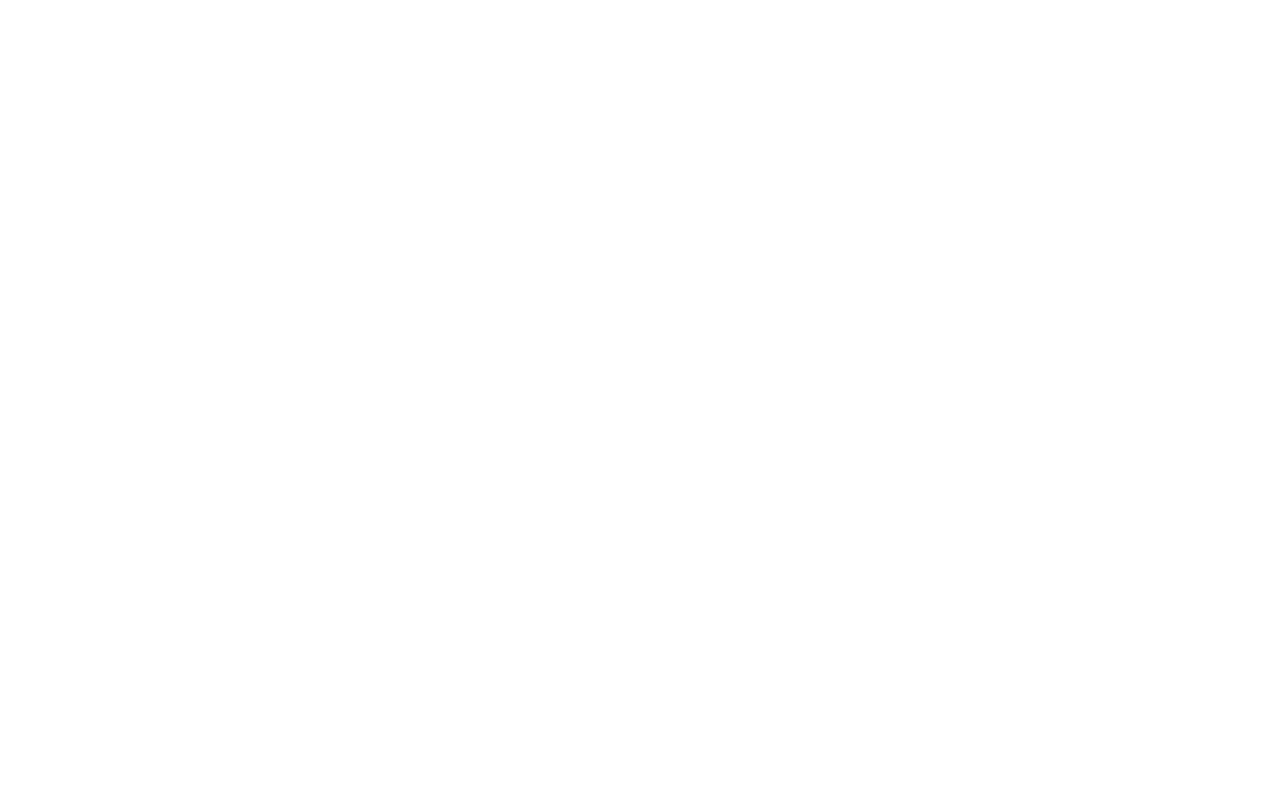
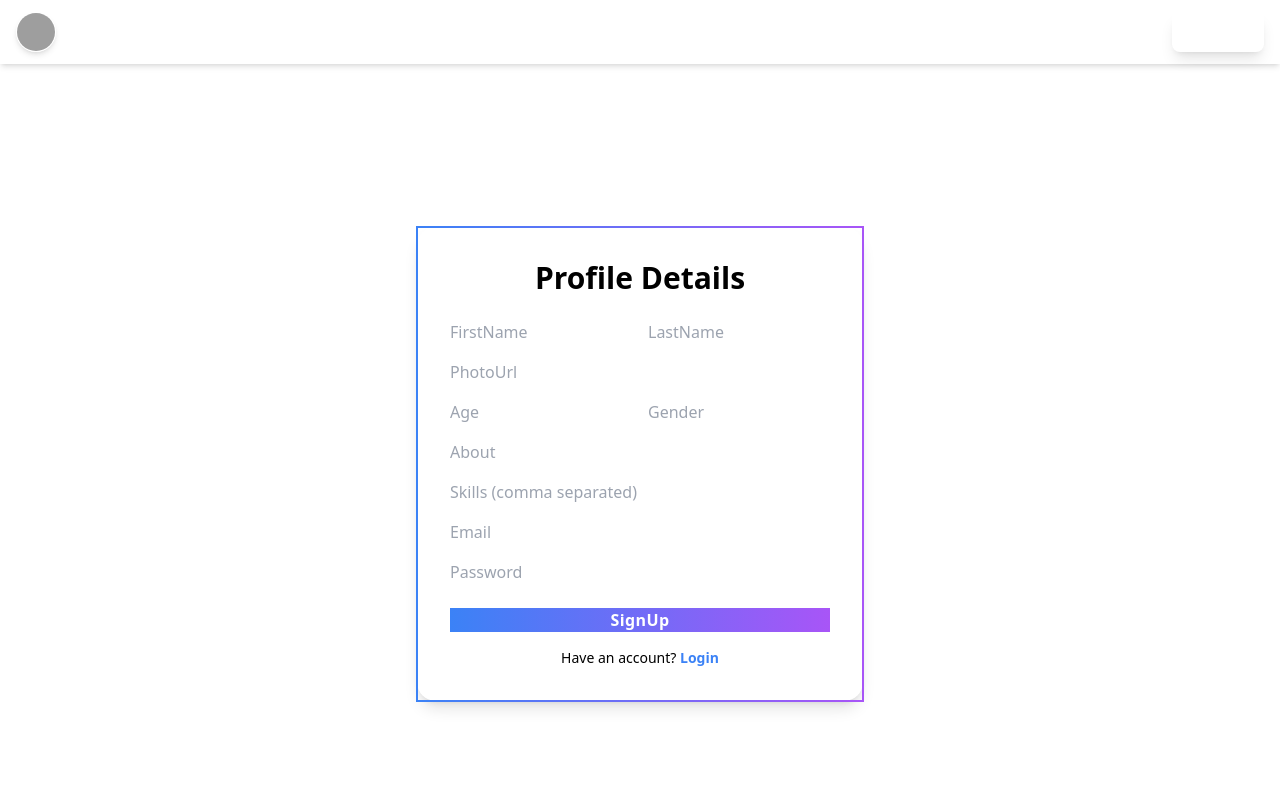
Before and after one commit to Raushan-Kumar-Gupta/DevConnect, a React (Vite) app in the folder Frontend/: page /signup in a window 1280 px wide. Before the commit this address had no page. Shown: the top 800 px of the page. Built offline with nearby package versions, Linux system fonts and the light colour scheme; no server answers; grey boxes are pictures that could not be loaded.

Commit message:
Enhance Login component and signup

```diff
--- a/Frontend/src/App.jsx
+++ b/Frontend/src/App.jsx
@@ -18,11 +18,11 @@
             <Route path="/" element={<Body />}>
               <Route path="/" element={<Feed />} />
               <Route path="/login" element={<Login />} />
+              <Route path="/signup" element={<Login />} />
               <Route path="/profile" element={<Profile />} />
               <Route path="/connections" element={<Connections />} />
               <Route path="/requests" element={<Requests />} />
               <Route path="/chat/:targetUserId" element={<Chat />} />
-
             </Route>
           </Routes>
         </BrowserRouter>
--- a/Frontend/src/components/Login.jsx
+++ b/Frontend/src/components/Login.jsx
@@ -1,8 +1,8 @@
-import { useState } from "react";
+import { useEffect, useState } from "react";
 import axios from "axios";
 import { useDispatch } from "react-redux";
 import { addUser } from "../utils/userSlice";
-import { useNavigate } from "react-router-dom";
+import { useLocation, useNavigate } from "react-router-dom";
 import { BASE_URL } from "../utils/constants";
 
 const Login = () => {
@@ -10,6 +10,11 @@
   const [password, setPassword] = useState("");
   const [firstName, setFirstName] = useState("");
   const [lastName, setLastName] = useState("");
+  const [age, setAge] = useState("");
+  const [gender, setGender] = useState("");
+  const [photoUrl, setPhotoUrl] = useState("");
+  const [about, setAbout] = useState("");
+  const [skills, setSkills] = useState("");
   const [isLoginForm, setIsLoginForm] = useState(true);
   const [error, setError] = useState("");
   const dispatch = useDispatch();
@@ -36,10 +41,22 @@
     try {
       const res = await axios.post(
         BASE_URL + "/signup",
-        { firstName, lastName, emailId, password },
+        {
+          firstName,
+          lastName,
+          emailId,
+          password,
+          age,
+          gender,
+          photoUrl,
+          about,
+          skills: skills
+            .split(",")
+            .map((s) => s.trim())
+            .filter(Boolean),
+        },
         { withCredentials: true }
       );
-      // dispatch(addUser(res.data.data));
       dispatch(addUser(res.data.savedUser));
       return navigate("/profile");
     } catch (err) {
@@ -47,81 +64,141 @@
     }
   };
 
+  const location = useLocation();
+  useEffect(() => {
+    if (location.pathname === "/signup") {
+      setIsLoginForm(false);
+    } else {
+      setIsLoginForm(true);
+    }
+  }, [location.pathname]);
+
   return (
-    <div className="flex justify-center my-10">
-      <div className="card bg-base-300 w-96 shadow-xl">
-        <div className="card-body">
-          <h2 className="card-title justify-center">
-            {isLoginForm ? "Login" : "Sign Up"}
+    <div className="flex justify-center items-center min-h-screen bg-base-100 px-4">
+      <div
+        className="w-full max-w-md bg-white rounded-2xl shadow-lg p-8 border-2 border-transparent bg-clip-padding"
+        style={{
+          borderImage: "linear-gradient(to right, #3b82f6, #a855f7) 1",
+          borderRadius: "20px",
+        }}
+      >
+        <h2 className="text-3xl font-bold text-center mb-6">
+          {isLoginForm ? "Log in Here" : "Profile Details"}
         </h2>
-          <div>
+
+        <div className="flex flex-col gap-4">
           {!isLoginForm && (
             <>
-                <label className="form-control w-full max-w-xs my-2">
-                  <div className="label">
-                    <span className="label-text">First Name</span>
+              <div className="flex gap-4">
+                <input
+                  type="text"
+                  placeholder="FirstName"
+                  value={firstName}
+                  className="input input-bordered w-full"
+                  onChange={(e) => setFirstName(e.target.value)}
+                />
+                <input
+                  type="text"
+                  placeholder="LastName"
+                  value={lastName}
+                  className="input input-bordered w-full"
+                  onChange={(e) => setLastName(e.target.value)}
+                />
               </div>
               <input
                 type="text"
-                    value={firstName}
-                    className="input input-bordered w-full max-w-xs"
-                    onChange={(e) => setFirstName(e.target.value)}
+                placeholder="PhotoUrl"
+                value={photoUrl}
+                className="input input-bordered"
+                onChange={(e) => setPhotoUrl(e.target.value)}
               />
-                </label>
-                <label className="form-control w-full max-w-xs my-2">
-                  <div className="label">
-                    <span className="label-text">Last Name</span>
+              <div className="flex gap-4">
+                <input
+                  type="number"
+                  placeholder="Age"
+                  value={age}
+                  className="input input-bordered w-full"
+                  onChange={(e) => setAge(e.target.value)}
+                />
+                <input
+                  type="text"
+                  placeholder="Gender"
+                  value={gender}
+                  className="input input-bordered w-full"
+                  onChange={(e) => setGender(e.target.value)}
+                />
               </div>
               <input
                 type="text"
-                    value={lastName}
-                    className="input input-bordered w-full max-w-xs"
-                    onChange={(e) => setLastName(e.target.value)}
+                placeholder="About"
+                value={about}
+                className="input input-bordered"
+                onChange={(e) => setAbout(e.target.value)}
               />
-                </label>
+              <input
+                type="text"
+                placeholder="Skills (comma separated)"
+                value={skills}
+                className="input input-bordered"
+                onChange={(e) => setSkills(e.target.value)}
+              />
             </>
           )}
-            <label className="form-control w-full max-w-xs my-2">
-              <div className="label">
-                <span className="label-text">Email ID:</span>
-              </div>
           <input
             type="text"
+            placeholder="Email"
             value={emailId}
-                className="input input-bordered w-full max-w-xs"
+            className="input input-bordered w-full"
             onChange={(e) => setEmailId(e.target.value)}
           />
-            </label>
-            <label className="form-control w-full max-w-xs my-2">
-              <div className="label">
-                <span className="label-text">Password</span>
-              </div>
           <input
             type="password"
+            placeholder="Password"
             value={password}
-                className="input input-bordered w-full max-w-xs"
+            className="input input-bordered w-full"
             onChange={(e) => setPassword(e.target.value)}
           />
-            </label>
         </div>
-          <p className="text-red-500">{error}</p>
-          <div className="card-actions justify-center m-2">
+
+        {isLoginForm && (
+          <div className="text-center text-sm mt-1 text-blue-500 hover:underline cursor-pointer">
+            Forget your password?
+          </div>
+        )}
+
+        <p className="text-red-500 text-center mt-2">{error}</p>
+
+        <div className="mt-6">
           <button
-              className="btn btn-primary"
+            className="btn w-full bg-gradient-to-r from-blue-500 to-purple-500 text-white font-semibold tracking-wide hover:scale-105 transition-all"
             onClick={isLoginForm ? handleLogin : handleSignUp}
           >
-              {isLoginForm ? "Login" : "Sign Up"}
+            {isLoginForm ? "LOG IN" : "SignUp"}
           </button>
         </div>
 
-          <p
-            className="m-auto cursor-pointer py-2"
-            onClick={() => setIsLoginForm((value) => !value)}
+        <div className="text-center mt-4 text-sm">
+          {isLoginForm ? (
+            <>
+              Don’t have an account?{" "}
+              <span
+                className="text-blue-500 font-semibold cursor-pointer hover:underline"
+                onClick={() => navigate("/signup")}
               >
-            {isLoginForm
-              ? "New User? Signup Here"
-              : "Existing User? Login Here"}
-          </p>
+                Sign Up
+              </span>
+            </>
+          ) : (
+            <>
+              Have an account?{" "}
+              <span
+                className="text-blue-500 font-semibold cursor-pointer hover:underline"
+                onClick={() => navigate("/login")}
+              >
+                Login
+              </span>
+            </>
+          )}
         </div>
       </div>
     </div>
--- a/Frontend/src/components/NavBar.jsx
+++ b/Frontend/src/components/NavBar.jsx
@@ -20,43 +20,50 @@
   };
 
   return (
-    <div className="navbar bg-accent px-4 flex flex-wrap justify-between">
+    <div className="navbar bg-accent text-white px-4 py-3 shadow-md flex flex-wrap justify-between items-center">
       {/* Left: Logo & Brand */}
-      <div className="flex items-center gap-2 flex-1">
+      <div className="flex items-center gap-3 flex-1">
         <img
-          className="h-10 w-10 rounded-full"
+          className="h-10 w-10 rounded-full border border-white shadow-md"
           src="https://encrypted-tbn0.gstatic.com/images?q=tbn:ANd9GcTQj6NLXa_dlgM8gscTDF-c6dDDH1YH5ygG9Q&s"
           alt="DevConnect Logo"
         />
-        <Link to="/" className="btn btn-ghost text-xl sm:text-2xl font-bold normal-case">
+        <Link
+          to="/"
+          className="btn btn-ghost text-2xl font-bold normal-case text-white hover:bg-transparent"
+        >
           DevConnect
         </Link>
       </div>
 
       {/* Center: Welcome Message */}
       {user?.firstName && (
-        <div className="hidden sm:flex items-center font-semibold text-white text-lg px-4">
-          Welcome, {user.firstName.charAt(0).toUpperCase() + user.firstName.slice(1)}
+        <div className="hidden sm:block text-lg font-semibold text-white m-2">
+          Welcome,{" "}
+          {user.firstName.charAt(0).toUpperCase() + user.firstName.slice(1)}
         </div>
       )}
 
-      {/* Right: Avatar & Dropdown */}
-      {user && (
-        <div className="flex items-center gap-2 mt-2 sm:mt-0 w-full sm:w-auto justify-end sm:justify-normal">
+      {/* Right: Avatar or Login */}
+      <div className="flex items-center gap-3 mt-2 sm:mt-0 w-full sm:w-auto justify-end">
+        {user ? (
           <div className="dropdown dropdown-end">
-            <div tabIndex={0} role="button" className="btn btn-ghost btn-circle avatar">
+            <div
+              tabIndex={0}
+              role="button"
+              className="btn btn-circle btn-ghost avatar hover:ring hover:ring-secondary transition duration-200"
+            >
               <div className="w-10 rounded-full">
                 <img alt="User Avatar" src={user.photoUrl || PROFILE_PIC_URL} />
               </div>
             </div>
             <ul
               tabIndex={0}
-              className="menu menu-sm dropdown-content mt-3 z-10 w-52 p-2 shadow bg-base-100 rounded-box"
+              className="menu menu-sm dropdown-content mt-3 z-[10] w-52 p-2 shadow-lg bg-base-100 rounded-box text-black font-medium"
             >
               <li>
                 <Link to="/profile" className="justify-between">
-                  Profile
-                  <span className="badge">New</span>
+                  Profile <span className="badge badge-success">New</span>
                 </Link>
               </li>
               <li>
@@ -69,12 +76,21 @@
                 <Link to="/premium">Premium</Link>
               </li>
               <li>
-                <a onClick={handleLogout}>Logout</a>
+                <a onClick={handleLogout} className="text-error font-semibold">
+                  Logout
+                </a>
               </li>
             </ul>
           </div>
-        </div>
-      )}
+        ) : (
+          <button
+            className="btn bg-gradient-to-r from-accent to-secondary text-white font-bold border-none rounded-lg px-6 py-2 shadow-lg hover:shadow-accent hover:scale-105 hover:brightness-110 transition-all duration-300"
+            onClick={() => navigate("/login")}
+          >
+            Login
+          </button>
+        )}
+      </div>
     </div>
   );
 };
```
Also changed, not shown: 1 other file (tests, documents, lock files or other folders). Lines whose indentation alone changed are shown as unchanged.
